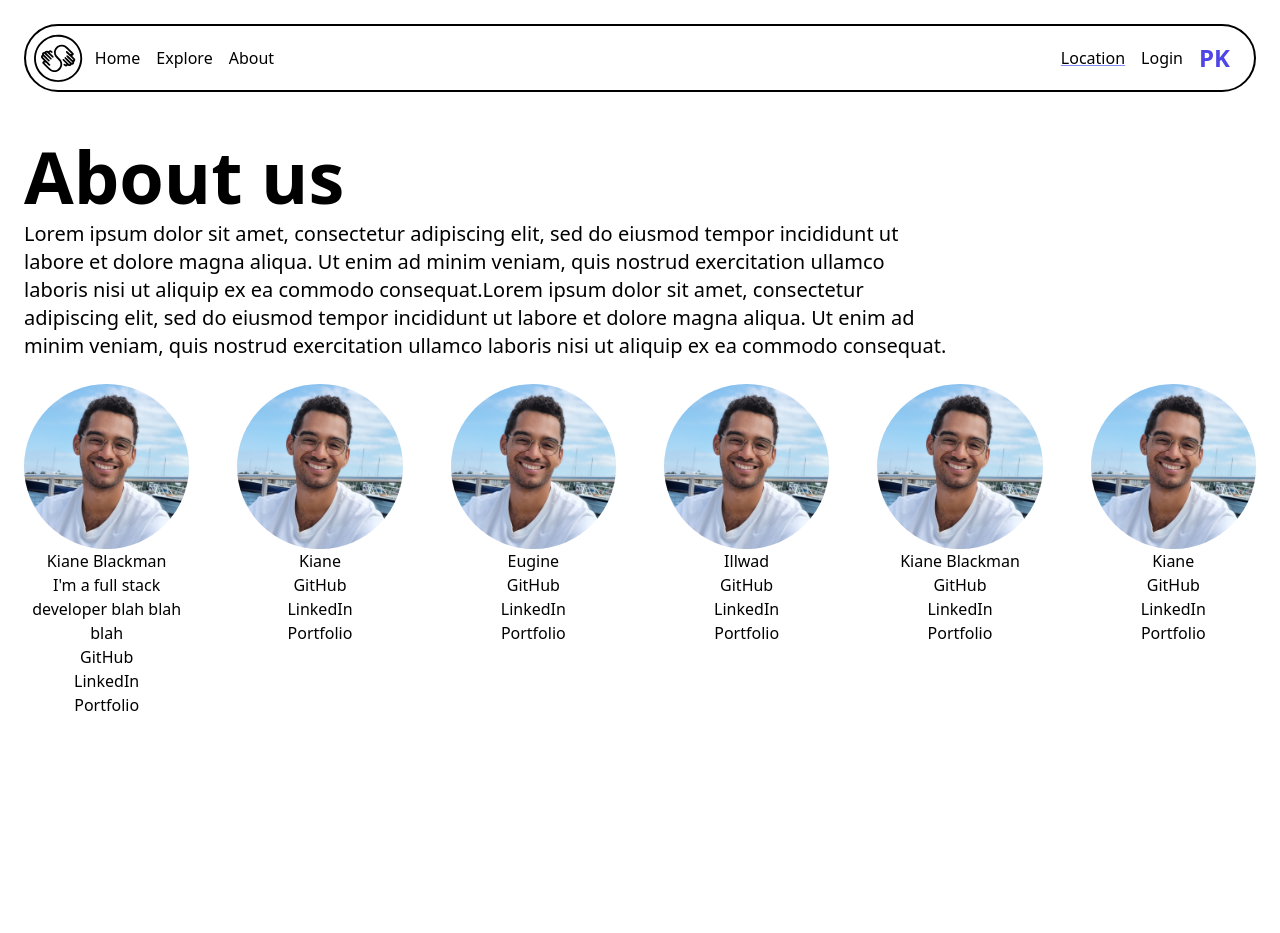
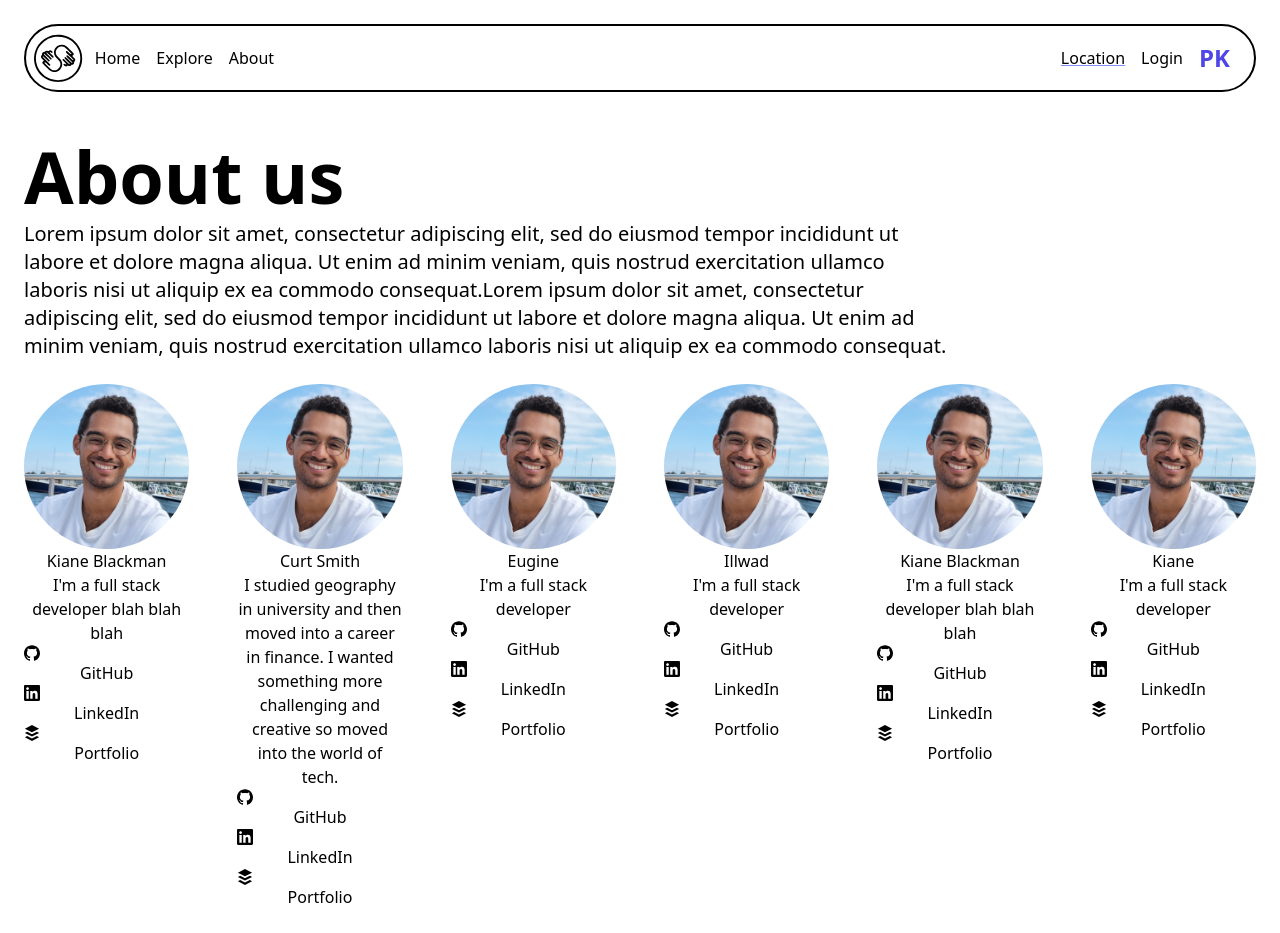
Before and after one commit to SchoolOfCode/bc13_final-project_front-end-zen-coders, a Next.js app: page /about in a window 1280 px wide. Before the commit the page ends 800 px from the top, so only its background shows below. Built offline with nearby package versions, Linux system fonts and the light colour scheme; no server answers.

Commit message:
icons imported into about page

```diff
--- a/components/AboutProfileCard/AboutProfileCard.js
+++ b/components/AboutProfileCard/AboutProfileCard.js
@@ -1,4 +1,5 @@
 import React from 'react';
+import { SiGithub, SiLinkedin, SiBuffer } from 'react-icons/si';
 
 export default function AboutProfileCard({
   name,
@@ -14,9 +15,18 @@ export default function AboutProfileCard({
       <div className="flex flex-col text-center">
         <h1>{name}</h1>
         <p>{intro}</p>
-        <a href={gitHub}>GitHub</a>
-        <a href={linkedIn}>LinkedIn</a>
-        <a href={portfolio}>Portfolio</a>
+        <a href={gitHub}>
+          <SiGithub />
+          GitHub
+        </a>
+        <a href={linkedIn}>
+          <SiLinkedin />
+          LinkedIn
+        </a>
+        <a href={portfolio}>
+          <SiBuffer />
+          Portfolio
+        </a>
       </div>
     </div>
   );
--- a/package.json
+++ b/package.json
@@ -18,7 +18,8 @@
     "next-auth": "^4.18.8",
     "openid-client": "^5.3.1",
     "react": "18.2.0",
-    "react-dom": "18.2.0"
+    "react-dom": "18.2.0",
+    "react-icons": "^4.7.1"
   },
   "devDependencies": {
     "@testing-library/jest-dom": "^5.16.5",
--- a/pages/about.js
+++ b/pages/about.js
@@ -9,15 +9,16 @@ const bella = {
   name: 'Kiane Blackman',
   intro: "I'm a full stack developer blah blah blah",
   gitHub: 'https://github.com/kianeblackman/',
-  linkedIn: 'https://www.linkedin.com/in/kiane-gucher-blackman-646286251/',
+  linkedIn: 'https://www.linkedin.com/in/bella-bekanova-b5215b26/',
   portfolio: 'https://kianeblackman.com/',
   image: '/profileImages/kiane.jpg',
 };
 
 const curt = {
-  name: 'Kiane',
-  intro: "I'm a full stack developer",
-  gitHub: 'https://github.com/kianeblackman/',
+  name: 'Curt Smith',
+  intro:
+    'I studied geography in university and then moved into a career in finance. I wanted something more challenging and creative so moved into the world of tech.',
+  gitHub: 'https://github.com/Ottcoder',
   linkedIn: 'https://www.linkedin.com/in/kiane-gucher-blackman-646286251/',
   portfolio: 'https://kianeblackman.com/',
   image: '/profileImages/kiane.jpg',
@@ -28,7 +29,7 @@ const evgenii = {
   intro: "I'm a full stack developer",
   gitHub: 'https://github.com/kianeblackman/',
   linkedIn: 'https://www.linkedin.com/in/kiane-gucher-blackman-646286251/',
-  portfolio: 'https://kianeblackman.com/',
+  portfolio: 'https://main.d3v0r89gmu5nt7.amplifyapp.com',
   image: '/profileImages/kiane.jpg',
 };
 
@@ -86,6 +87,7 @@ export default function about() {
         />
         <AboutProfileCard
           name={curt.name}
+          intro={curt.intro}
           gitHub={curt.gitHub}
           linkedIn={curt.linkedIn}
           portfolio={curt.portfolio}
@@ -93,6 +95,7 @@ export default function about() {
         />
         <AboutProfileCard
           name={evgenii.name}
+          intro={evgenii.intro}
           gitHub={evgenii.gitHub}
           linkedIn={evgenii.linkedIn}
           portfolio={evgenii.portfolio}
@@ -100,6 +103,7 @@ export default function about() {
         />
         <AboutProfileCard
           name={illwad.name}
+          intro={illwad.intro}
           gitHub={illwad.gitHub}
           linkedIn={illwad.linkedIn}
           portfolio={illwad.portfolio}
@@ -107,6 +111,7 @@ export default function about() {
         />
         <AboutProfileCard
           name={kiane.name}
+          intro={kiane.intro}
           gitHub={kiane.gitHub}
           linkedIn={kiane.linkedIn}
           portfolio={kiane.portfolio}
@@ -114,6 +119,7 @@ export default function about() {
         />
         <AboutProfileCard
           name={jay.name}
+          intro={jay.intro}
           gitHub={jay.gitHub}
           linkedIn={jay.linkedIn}
           portfolio={jay.portfolio}
```
Also changed, not shown: 1 other file (tests, documents, lock files or other folders).
